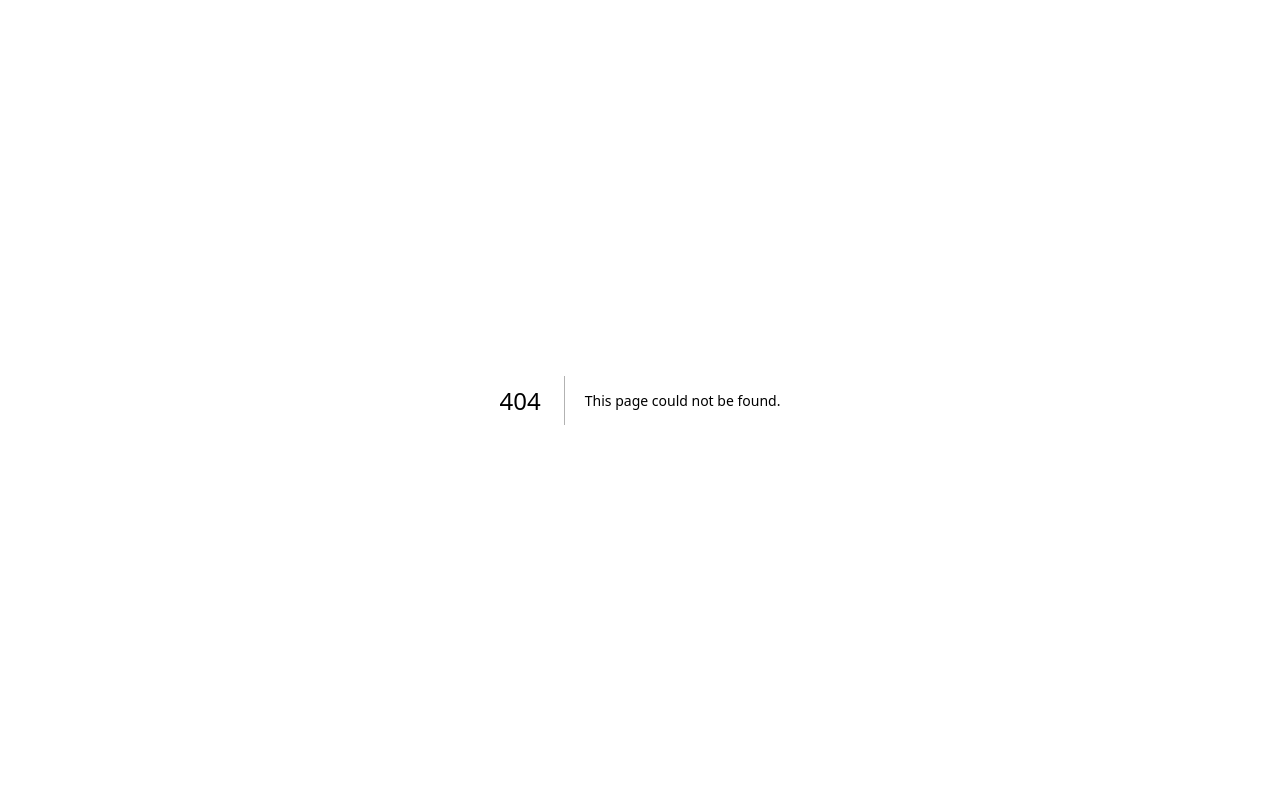
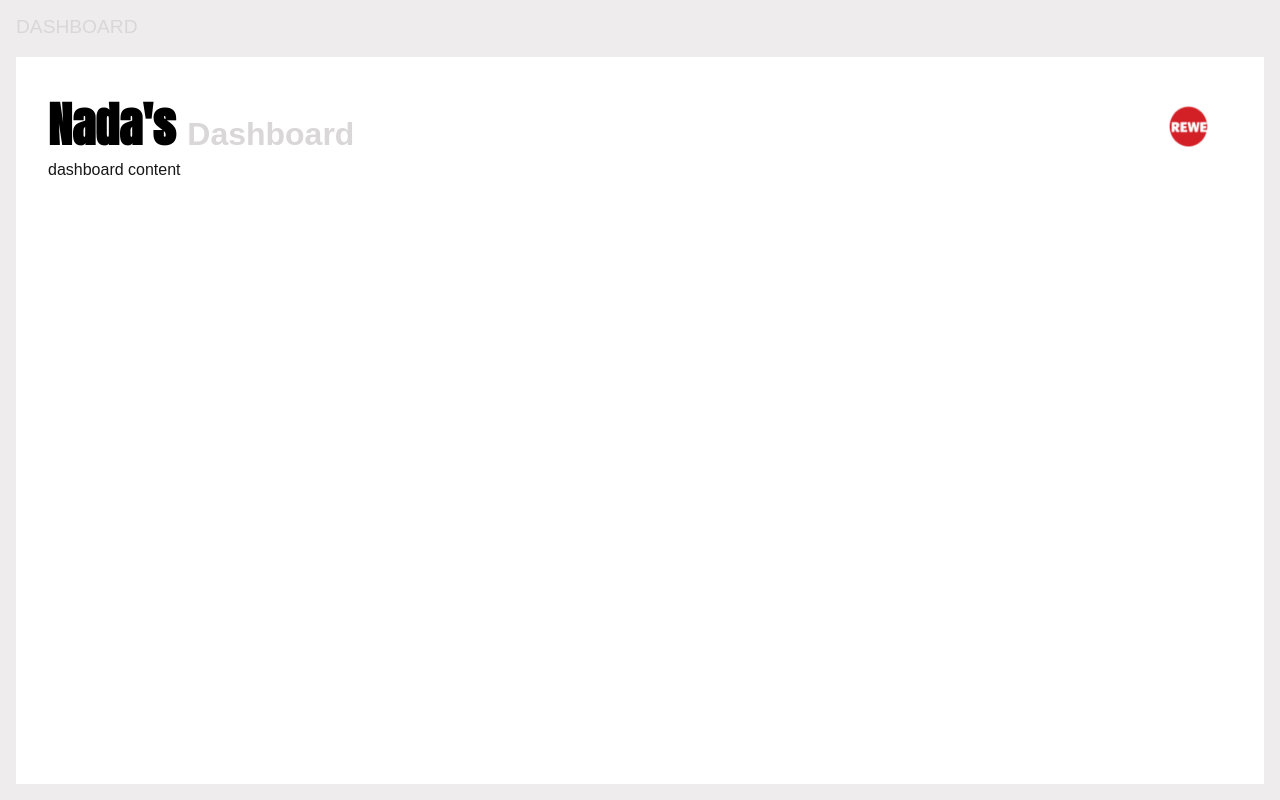
Before and after one commit to NadaAhmedSaleh/nada-locations, a Next.js app: page /dashboard in a window 1280 px wide. Before the commit this address had no page. Built offline with nearby package versions, Linux system fonts and the light colour scheme.

Commit message:
Initial commit

```diff
--- /dev/null
+++ b/src/app/components/PageLayout/PageLayout.module.scss
@@ -0,0 +1,50 @@
+@import "../../styles/variables";
+
+.pageLayout {
+    display: flex;
+    flex-direction: column;
+    background-color: $page-layout-frame;
+    height: 100vh;
+    padding: 1rem;
+
+    .pageName {
+        font-family: "Arial", sans-serif;
+        font-size: 1.2rem;
+        color: $page-name;
+        text-transform: uppercase;
+        margin-bottom: 1em;
+        width: 100%;
+    }
+
+    .subContainer {
+        background-color: $page-layout-sub-container;
+        width: 100%;
+        height: 100%;
+        padding: 2em;
+
+        .header {
+            width: 100%;
+            display: flex;
+            flex-direction: row;
+            align-items: center;
+            justify-content: space-between;
+            .title {
+                display: flex;
+                flex-direction: row;
+                align-items: baseline;
+                gap: 0.75em;
+                h1 {
+                    font-family: "Anton", sans-serif; // update this
+                    color: black;
+                    font-size: 3em;
+                }
+                p {
+                    font-family: "Arial", sans-serif;
+                    font-size: 2rem;
+                    font-weight: bold;
+                    color: $page-name;
+                }
+            }
+        }
+    }
+}
--- /dev/null
+++ b/src/app/components/PageLayout/PageLayout.tsx
@@ -0,0 +1,30 @@
+import React from "react";
+import styles from "./PageLayout.module.scss";
+
+const PageLayout = ({
+  pageName,
+  headerRightComponent,
+  children,
+}: {
+  pageName: string;
+  headerRightComponent: any;
+  children: any;
+}) => {
+  return (
+    <div className={styles.pageLayout}>
+      <div className={styles.pageName}>{pageName}</div>
+      <div className={styles.subContainer}>
+        <div className={styles.header}>
+          <span className={styles.title}>
+            <h1>Nada's</h1>
+            <p>{pageName}</p>
+          </span>
+          {headerRightComponent}
+        </div>
+        <div>{children}</div>
+      </div>
+    </div>
+  );
+};
+
+export default PageLayout;
--- /dev/null
+++ b/src/app/dashboard/dashboard.module.scss
@@ -0,0 +1,4 @@
+.dashboardIcon {
+    width: 80px;
+    height: 60px;
+}
--- /dev/null
+++ b/src/app/dashboard/page.tsx
@@ -0,0 +1,19 @@
+import styles from "./dashboard.module.scss";
+import PageLayout from "../components/PageLayout/PageLayout";
+
+export default function Dashboard() {
+  return (
+    <PageLayout
+      pageName="Dashboard"
+      headerRightComponent={
+        <img
+          src="/dashboard-icon.png"
+          alt="My Image"
+          className={styles.dashboardIcon}
+        />
+      }
+    >
+      dashboard content
+    </PageLayout>
+  );
+}
--- a/src/app/globals.css
+++ b/src/app/globals.css
@@ -1,3 +1,6 @@
+@import url("https://fonts.googleapis.com/css2?family=Anton&display=swap");
+
+
 :root {
   --background: #ffffff;
   --foreground: #171717;
--- a/src/app/page.module.css
+++ /dev/null
@@ -1,168 +0,0 @@
-.page {
-  --gray-rgb: 0, 0, 0;
-  --gray-alpha-200: rgba(var(--gray-rgb), 0.08);
-  --gray-alpha-100: rgba(var(--gray-rgb), 0.05);
-
-  --button-primary-hover: #383838;
-  --button-secondary-hover: #f2f2f2;
-
-  display: grid;
-  grid-template-rows: 20px 1fr 20px;
-  align-items: center;
-  justify-items: center;
-  min-height: 100svh;
-  padding: 80px;
-  gap: 64px;
-  font-family: var(--font-geist-sans);
-}
-
-@media (prefers-color-scheme: dark) {
-  .page {
-    --gray-rgb: 255, 255, 255;
-    --gray-alpha-200: rgba(var(--gray-rgb), 0.145);
-    --gray-alpha-100: rgba(var(--gray-rgb), 0.06);
-
-    --button-primary-hover: #ccc;
-    --button-secondary-hover: #1a1a1a;
-  }
-}
-
-.main {
-  display: flex;
-  flex-direction: column;
-  gap: 32px;
-  grid-row-start: 2;
-}
-
-.main ol {
-  font-family: var(--font-geist-mono);
-  padding-left: 0;
-  margin: 0;
-  font-size: 14px;
-  line-height: 24px;
-  letter-spacing: -0.01em;
-  list-style-position: inside;
-}
-
-.main li:not(:last-of-type) {
-  margin-bottom: 8px;
-}
-
-.main code {
-  font-family: inherit;
-  background: var(--gray-alpha-100);
-  padding: 2px 4px;
-  border-radius: 4px;
-  font-weight: 600;
-}
-
-.ctas {
-  display: flex;
-  gap: 16px;
-}
-
-.ctas a {
-  appearance: none;
-  border-radius: 128px;
-  height: 48px;
-  padding: 0 20px;
-  border: none;
-  border: 1px solid transparent;
-  transition:
-    background 0.2s,
-    color 0.2s,
-    border-color 0.2s;
-  cursor: pointer;
-  display: flex;
-  align-items: center;
-  justify-content: center;
-  font-size: 16px;
-  line-height: 20px;
-  font-weight: 500;
-}
-
-a.primary {
-  background: var(--foreground);
-  color: var(--background);
-  gap: 8px;
-}
-
-a.secondary {
-  border-color: var(--gray-alpha-200);
-  min-width: 180px;
-}
-
-.footer {
-  grid-row-start: 3;
-  display: flex;
-  gap: 24px;
-}
-
-.footer a {
-  display: flex;
-  align-items: center;
-  gap: 8px;
-}
-
-.footer img {
-  flex-shrink: 0;
-}
-
-/* Enable hover only on non-touch devices */
-@media (hover: hover) and (pointer: fine) {
-  a.primary:hover {
-    background: var(--button-primary-hover);
-    border-color: transparent;
-  }
-
-  a.secondary:hover {
-    background: var(--button-secondary-hover);
-    border-color: transparent;
-  }
-
-  .footer a:hover {
-    text-decoration: underline;
-    text-underline-offset: 4px;
-  }
-}
-
-@media (max-width: 600px) {
-  .page {
-    padding: 32px;
-    padding-bottom: 80px;
-  }
-
-  .main {
-    align-items: center;
-  }
-
-  .main ol {
-    text-align: center;
-  }
-
-  .ctas {
-    flex-direction: column;
-  }
-
-  .ctas a {
-    font-size: 14px;
-    height: 40px;
-    padding: 0 16px;
-  }
-
-  a.secondary {
-    min-width: auto;
-  }
-
-  .footer {
-    flex-wrap: wrap;
-    align-items: center;
-    justify-content: center;
-  }
-}
-
-@media (prefers-color-scheme: dark) {
-  .logo {
-    filter: invert();
-  }
-}
--- /dev/null
+++ b/src/app/styles/_variables.scss
@@ -0,0 +1,3 @@
+$page-layout-frame: #eeecec;
+$page-name: #d9d7d7;
+$page-layout-sub-container: white;
```
Also changed, not shown: package.json (+6 -3 lines), src/app/locations/page.tsx (added, +31 -0 lines), src/app/page.tsx (+1 -92 lines), public/dashboard-icon.png (added), src/app/components/Paginator/Pajinator.tsx (added), 1 other file (tests, documents, lock files or other folders).
